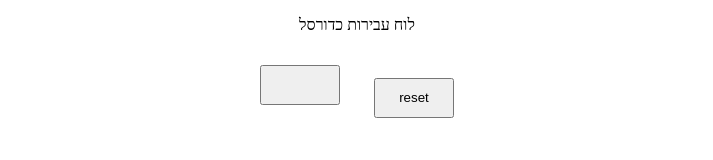
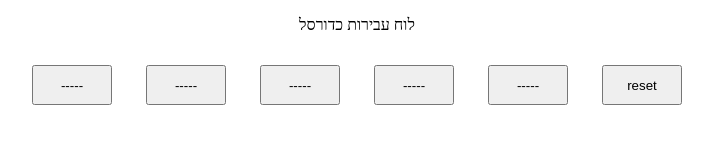
Before and after one commit to liad07/basketballl.github.io, a plain HTML site: page index.html in a window 1280 px wide. Shown: the whole page, without its empty margins (283-996 px from the left). Drawn offline with Linux system fonts and the light colour scheme; files that its build step writes are made by us from their sources.

Commit message:
Update index.html

```diff
--- a/index.html
+++ b/index.html
@@ -1,12 +1,15 @@
 <!doctype html>
 <div id="app"></div>
 <meta charset="utf-8">
-<link rel="stylesheet" href="style.css">
+<link rel="stylesheet" href=".idea/style.css">
 <center>
     <p>לוח עבירות כדורסל</p>
 <div>
-    <button onclick="myFunction(this, 'red')"></button>
-
+    <button onclick="myFunction(this, 'yellow')">-----</button>
+    <button onclick="myFunction(this, 'yellow')">-----</button>
+    <button onclick="myFunction(this, 'yellow')">-----</button>
+    <button onclick="myFunction(this, 'yellow')">-----</button>
+    <button onclick="myFunction(this, 'yellow')">-----</button>
     <script>
         var con=0;
         function myFunction(elmnt,clr) {
@@ -16,6 +19,8 @@
             elmnt.style.backgroundColor = "yellow";
            if(con%4===0)
               elmnt.style.backgroundColor = "red";
+            if(con%5===0)
+                elmnt.style.backgroundColor = "red";
         }
     </script>
     <a href="index.html">
```
